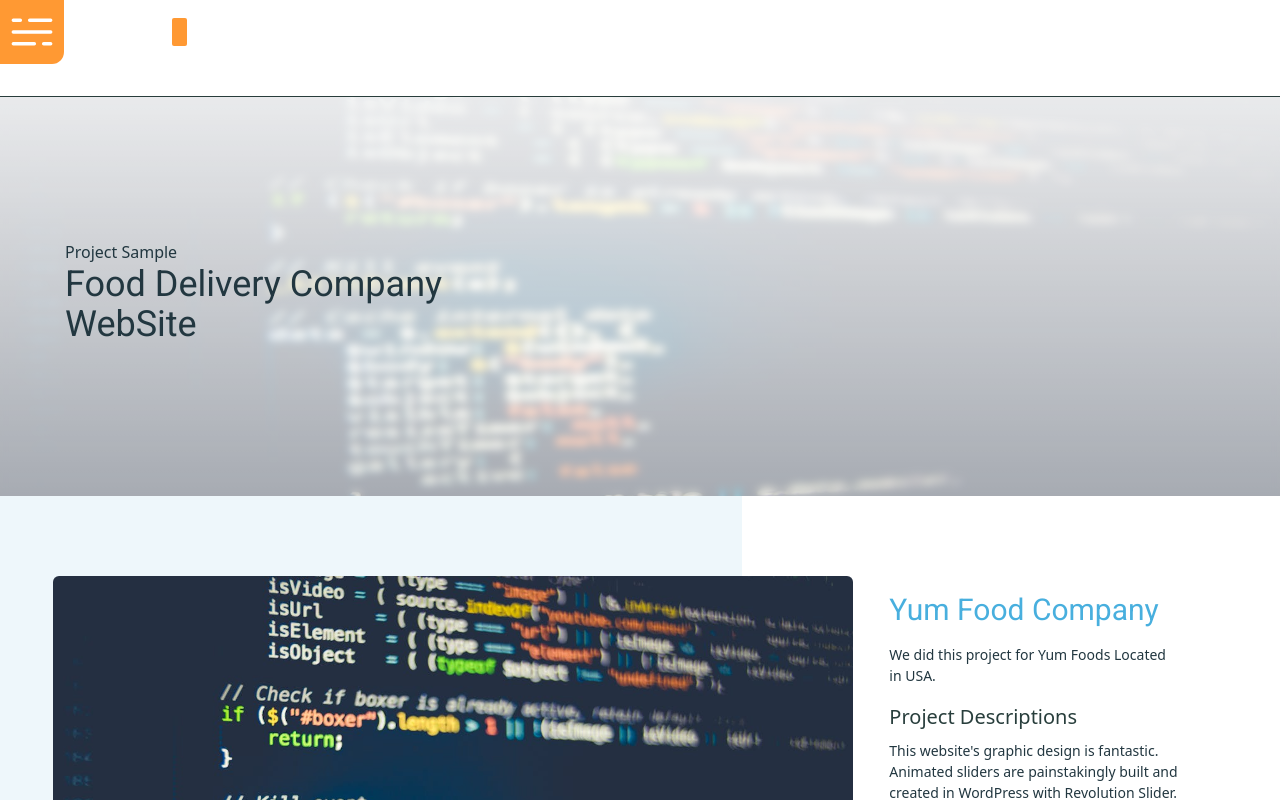
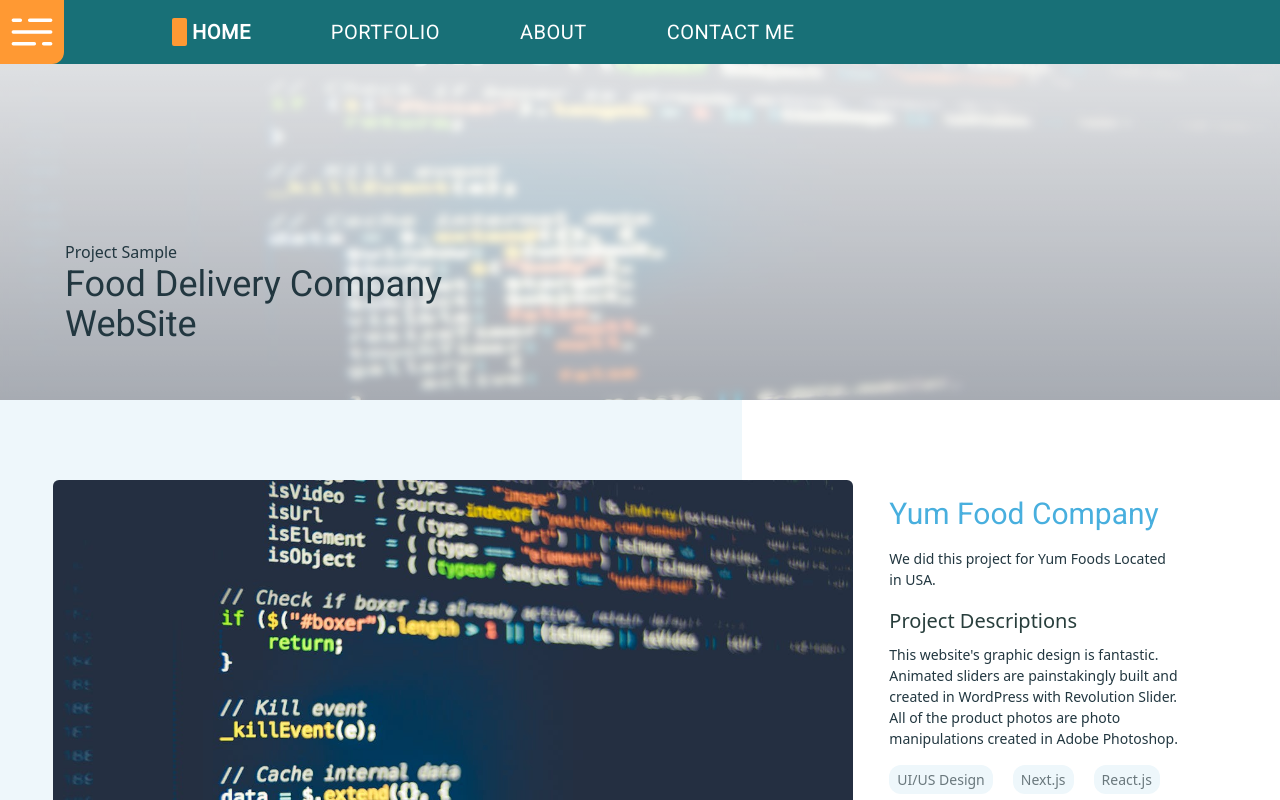
Before and after one commit to misiek869/portfolio, a Next.js app: page /portfoliodetail/1 in a window 1280 px wide. Shown: the top 800 px of the page. Built offline with nearby package versions, Linux system fonts and the light colour scheme.

Commit message:
change styling

```diff
--- a/src/app/components/Header/Header.tsx
+++ b/src/app/components/Header/Header.tsx
@@ -40,7 +40,7 @@ const Header = () => {
 			<header
 				className={`${
 					isScrolled ? 'headerShow' : ''
-				} w-full fixed top-0 z-50 transition-all duration-500`}>
+				} w-full fixed top-0 z-50 transition-all duration-500 bg-blue`}>
 				<div className='relative'>
 					<div
 						className='z-30 absolute cursor-pointer w-14 h-14 lg:w-16 lg:h-16 bg-orange flex justify-center items-center rounded-br-xl'
@@ -95,6 +95,17 @@ const Header = () => {
 						</li>
 
 						<li className={liStyles}>
+							<a
+								href='/#about'
+								onClick={() => setSelectedIndexOne(3)}
+								className={`menu-item ${
+									selectedIndexOne === 1 ? 'text-orange font-bold' : ''
+								} text-white group-hover:text-orange`}>
+								About
+							</a>
+						</li>
+
+						<li className={liStyles}>
 							{selectedIndexOne === 2 ? (
 								<div className='absolute top-0 -left-5  w-1/4 h-full  group-hover:opacity-100  bg-orange rounded-sm -z-10'></div>
 							) : (
@@ -111,17 +122,6 @@ const Header = () => {
 								Contact Me
 							</a>
 						</li>
-
-						<li className={liStyles}>
-							<a
-								href='/#about'
-								onClick={() => setSelectedIndexOne(3)}
-								className={`menu-item ${
-									selectedIndexOne === 1 ? 'text-orange font-bold' : ''
-								} text-white group-hover:text-orange`}>
-								About
-							</a>
-						</li>
 					</ul>
 				</nav>
 			</header>
--- a/src/app/components/Portfolio/Portfolio.tsx
+++ b/src/app/components/Portfolio/Portfolio.tsx
@@ -6,8 +6,7 @@ const Portfolio = () => {
 			<div className='container m-auto'>
 				<p
 					className='text-[240px] text-opacity-5 text-black text-center mt-1 w-full overflow-hidden'
-					// style={{ transform: 'translate(0px,-20px)' }}
-				>
+					style={{ transform: 'translate(0px, 120px)' }}>
 					portfolio
 				</p>
 				<div className='' style={{ transform: 'translate(0px, -250px)' }}>
--- a/src/app/components/SliderCard/SliderCard.tsx
+++ b/src/app/components/SliderCard/SliderCard.tsx
@@ -29,8 +29,9 @@ const SliderCard = ({
 						onClick={() => {
 							router.push(`/portfoliodetail/${index}`)
 						}}
-						className='absolute bottom-[100px] lg:bottom-44 md:bottom-32 sm:bottom-[270px]  left-6 rounded-lg transition  duration-300 opacity-0 group-hover:opacity-100 bg-[#47626D] cursor-pointer flex items-center justify-center shadow-accent-color  hover:shadow-xl  hover:bg-[#47626D] w-10  h-10 md:w-12  md:h-12 lg:w-20 lg:h-20'
-						style={{ boxShadow: '#48AFDE -10px 10px 20px 10px' }}>
+						className='absolute bottom-[100px] lg:bottom-28 md:bottom-32 sm:bottom-[270px]  left-6 rounded-md transition  duration-300 opacity-0 group-hover:opacity-100 bg-orange cursor-pointer flex items-center justify-center shadow-accent-color  hover:shadow-xl  hover:bg-orange w-8  h-8 md:w-10  md:h-10 lg:w-16 lg:h-16'
+						//
+					>
 						<svg
 							xmlns='http://www.w3.org/2000/svg'
 							fill='none'
@@ -52,7 +53,7 @@ const SliderCard = ({
 				</div>
 				<div
 					className='absolute top-14 sm:left-12 rounded-lg bg-white h-[200px] lg:h-[350px] md:h-[300px] w-full'
-					style={{ boxShadow: '#48AFDE -10px 10px 20px 10px' }}>
+					style={{ boxShadow: 'hsl(var(--dark)) 6px 5px 22px -4px' }}>
 					<div className='relative  h-[200px] lg:h-[350px] md:h-[300px] w-[100%'>
 						<p className='absolute bottom-3 left-4 text-lg font-[300] capitalize'>
 							{item.name}
--- a/src/app/page/portfolio-design/index.tsx
+++ b/src/app/page/portfolio-design/index.tsx
@@ -35,13 +35,13 @@ const Index = ({ data, id, dataArray }: PortfolioDesignProps) => {
 
 	return (
 		<>
-			<div className='overlay h-[400px] lg:top-[96px] sm:top-0 z-20 border-t border-gray-300'></div>
+			<div className='overlay h-[400px] z-20 border-t border-orange'></div>
 
 			<div className='relative'>
 				<Image
 					src={data?.images[0]}
 					alt='bg photo'
-					className='h-[400px]  lg:mt-24 sm:mt-0  object-fill'
+					className='h-[400px]  object-fill'
 					width={0}
 					height={20}
 					sizes='100vw'
```
